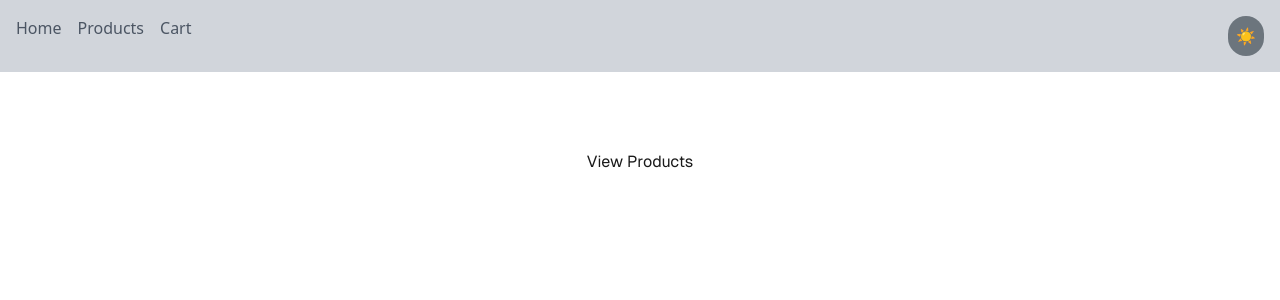
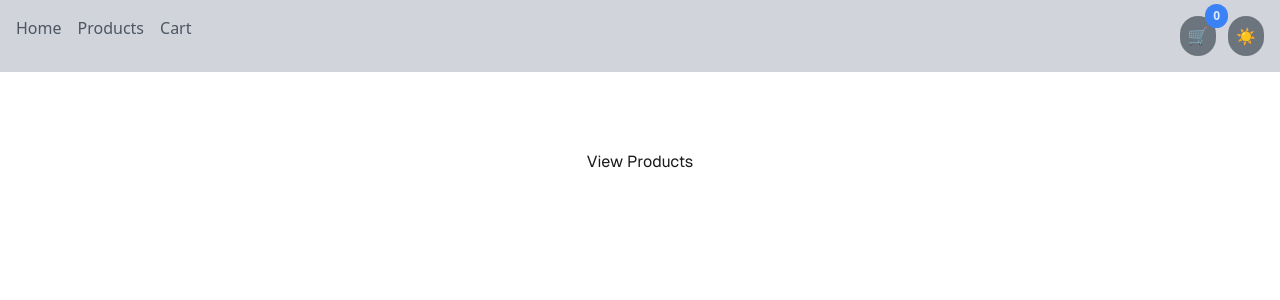
Before and after one commit to nelg62/EcommerseWebsiteNextjsTypescript, a Next.js app: page / in a window 1280 px wide. Shown: the top 300 px of the page. Built offline with nearby package versions, Linux system fonts and the light colour scheme; no server answers.

Commit message:
cart icon on navbar mabe and working as expected

```diff
--- a/next.config.ts
+++ b/next.config.ts
@@ -2,7 +2,7 @@ import type { NextConfig } from "next";
 
 const nextConfig: NextConfig = {
   images: {
-    domains: ["cdn.dummyjson.com", "picsum.photos"],
+    domains: ["cdn.dummyjson.com", "picsum.photos", "www.gstatic.com"],
   },
 };
 
--- /dev/null
+++ b/src/components/CartIcon.tsx
@@ -0,0 +1,29 @@
+"use client";
+import { useCart } from "@/context/CartContext";
+import Image from "next/image";
+import { useRouter } from "next/navigation";
+
+export default function CartIcon() {
+  const { cart } = useCart();
+  const router = useRouter();
+
+  const handleCartClick = () => {
+    router.push("/cart");
+  };
+
+  return (
+    <button
+      onClick={handleCartClick}
+      className="relative p-2 rounded-full bg-secondary text-foreground hover:bg-accent transition"
+    >
+      {cart.length > 0 ? (
+        <Image src="/fullcart.png" alt="full cart" height={20} width={20} />
+      ) : (
+        <Image src="/cart.svg" alt="cart" height={20} width={20} />
+      )}
+      <span className="absolute bg-blue-500 text-blue-100 px-2 py-1 text-xs font-bold rounded-full -top-3 -right-3">
+        {cart.length}
+      </span>
+    </button>
+  );
+}
--- a/src/components/NavBar.tsx
+++ b/src/components/NavBar.tsx
@@ -2,6 +2,7 @@
 
 import Link from "next/link";
 import ThemeToggle from "./ThemeToggle";
+import CartIcon from "./CartIcon";
 
 const NavBar = () => {
   console.log("NavBar rendered");
@@ -33,7 +34,8 @@ const NavBar = () => {
           </Link>
         </li>
       </ul>
-      <div className="">
+      <div className="flex gap-3">
+        <CartIcon />
         <ThemeToggle />
       </div>
     </nav>
```
Also changed, not shown: public/cart.svg (added), public/fullcart.png (added).
